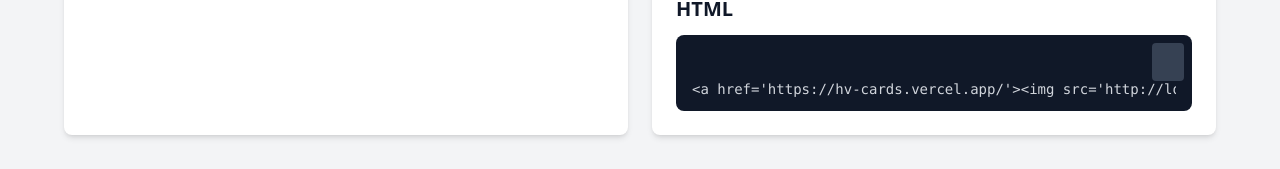
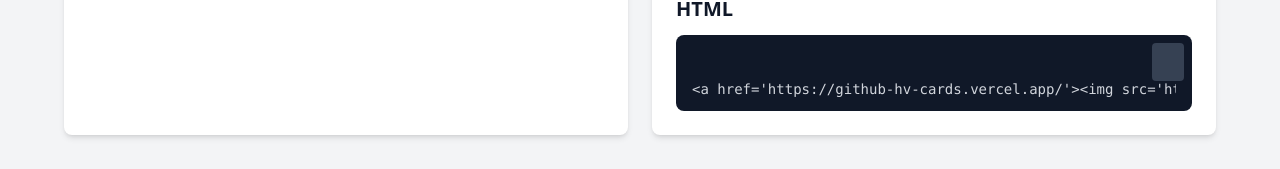
Before and after one commit to suzuuuuu09/github-hoyoverse-cards, a SvelteKit app: page / in a window 1280 px wide. Shown: the part 553-722 px from the top of the page. Built offline with nearby package versions, Linux system fonts and the light colour scheme; some icons are missing.

Commit message:
👽️ URLが変わったからリンク等変更

```diff
--- a/src/lib/components/ImagePreview.svelte
+++ b/src/lib/components/ImagePreview.svelte
@@ -11,7 +11,7 @@
 
   let isLoading = true;
 
-  $: baseUrl = typeof window !== 'undefined' ? window.location.origin : 'https://hv-cards.vercel.app';
+  $: baseUrl = typeof window !== 'undefined' ? window.location.origin : 'https://github-hv-cards.vercel.app';
   $: imageUrl = `${baseUrl}/api/card/${game}/?uid=${uid}${bg ? `&bg=${bg}` : ''}${lang !== 'en' ? `&lang=${lang}` : ''}${hideUid ? '&hide_uid=true' : ''}${top ? `&top=${top}` : ''}${bottom ? `&bottom=${bottom}` : ''}`;
 
   function handleImageLoad() {
@@ -19,7 +19,7 @@
   }
 </script>
 
-<div class="w-full h-20 max-w-[800px] mx-auto my-4 rounded-lg overflow-hidden relative">
+<div class="w-full max-w-[800px] mx-auto my-4 rounded-lg overflow-hidden relative">
   {#if uid.trim()}
     {#if isLoading}
       <div class="absolute inset-0 flex items-center justify-center bg-gray-100 dark:bg-gray-800">
--- a/src/routes/+page.svelte
+++ b/src/routes/+page.svelte
@@ -29,9 +29,9 @@
 
   $: gameParam = gameMap[selectedGameOption];
   $: langParam = langMap[selectedLangOption];
-  $: baseUrl = typeof window !== 'undefined' ? window.location.origin : 'https://hv-cards.vercel.app';
-  $: markdownCode = `[![Github HoYoverse Card](${baseUrl}/api/card/${gameParam}/?uid=${uid}${bgId ? `&bg=${bgId}` : ''}${langParam !== 'en' ? `&lang=${langParam}` : ''}${selectedHideUidOption ? '&hide_uid=true' : ''}${selectedTopOption.toLowerCase() !== 'left' ? `&top=${selectedTopOption.toLowerCase()}` : ''}${selectedBottomOption.toLowerCase() !== 'right' ? `&bottom=${selectedBottomOption.toLowerCase()}` : ''})](https://hv-cards.vercel.app/)`;
-  $: htmlCode = `<a href='https://hv-cards.vercel.app/'><img src='${baseUrl}/api/card/${gameParam}/?uid=${uid}${bgId ? `&bg=${bgId}` : ''}${langParam !== 'en' ? `&lang=${langParam}` : ''}${selectedHideUidOption ? '&hide_uid=true' : ''}${selectedTopOption.toLowerCase() !== 'left' ? `&top=${selectedTopOption.toLowerCase()}` : ''}${selectedBottomOption.toLowerCase() !== 'right' ? `&bottom=${selectedBottomOption.toLowerCase()}` : ''}' alt='Github HoYoverse Card'></a>`;
+  $: baseUrl = typeof window !== 'undefined' ? window.location.origin : 'https://github-hv-cards.vercel.app';
+  $: markdownCode = `[![Github HoYoverse Card](${baseUrl}/api/card/${gameParam}/?uid=${uid}${bgId ? `&bg=${bgId}` : ''}${langParam !== 'en' ? `&lang=${langParam}` : ''}${selectedHideUidOption ? '&hide_uid=true' : ''}${selectedTopOption.toLowerCase() !== 'left' ? `&top=${selectedTopOption.toLowerCase()}` : ''}${selectedBottomOption.toLowerCase() !== 'right' ? `&bottom=${selectedBottomOption.toLowerCase()}` : ''})](https://github-hv-cards.vercel.app/)`;
+  $: htmlCode = `<a href='https://github-hv-cards.vercel.app/'><img src='${baseUrl}/api/card/${gameParam}/?uid=${uid}${bgId ? `&bg=${bgId}` : ''}${langParam !== 'en' ? `&lang=${langParam}` : ''}${selectedHideUidOption ? '&hide_uid=true' : ''}${selectedTopOption.toLowerCase() !== 'left' ? `&top=${selectedTopOption.toLowerCase()}` : ''}${selectedBottomOption.toLowerCase() !== 'right' ? `&bottom=${selectedBottomOption.toLowerCase()}` : ''}' alt='Github HoYoverse Card'></a>`;
 
   function handleGameSelect(event: CustomEvent<{ selectedOption: GameOption }>) {
     selectedGameOption = event.detail.selectedOption;
@@ -195,7 +195,7 @@
   <footer class="flex justify-center mt-8">
     <button
       class="p-2 rounded-lg hover:bg-slate-300 dark:hover:bg-slate-700 duration-300 relative"
-      on:click={() => location.href='https://github.com/suzuuuuu09/hv-cards'}
+      on:click={() => location.href='https://github.com/suzuuuuu09/github-hv-cards'}
       title="View on GitHub"
       style="cursor:pointer"
     >
```
Also changed, not shown: 1 other file (tests, documents, lock files or other folders).
